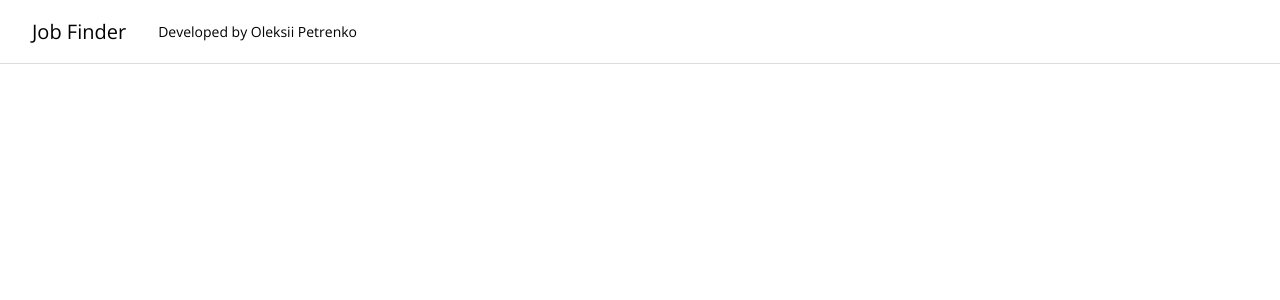
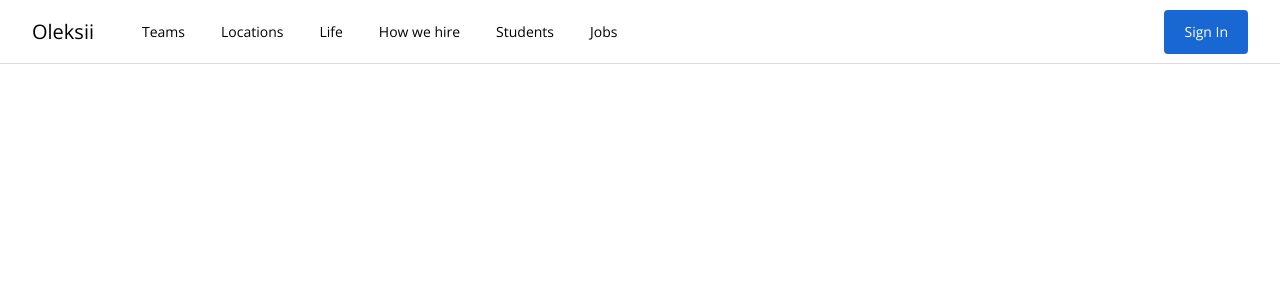
Before and after one commit to alekseypetrenko/job-search, a Vue app: page / in a window 1280 px wide. Shown: the top 300 px of the page. Built offline with nearby package versions, Linux system fonts and the light colour scheme.

Commit message:
Add action button, change main component, add tests, edit tailwind config

```diff
--- a/package.json
+++ b/package.json
@@ -5,7 +5,7 @@
   "scripts": {
     "serve": "vue-cli-service serve",
     "build": "vue-cli-service build",
-    "test:unit": "vue-cli-service test:unit",
+    "test": "vue-cli-service test:unit --watch",
     "lint": "vue-cli-service lint"
   },
   "dependencies": {
--- /dev/null
+++ b/src/components/ActionButton.vue
@@ -0,0 +1,27 @@
+<template>
+  <button class="primary">
+    {{ text }}
+  </button>
+</template>
+
+<script>
+export default {
+  name: "ActionButton",
+  props: {
+    text: {
+      type: String,
+      default: "Click",
+    },
+  },
+};
+</script>
+
+<style scoped>
+button {
+  @apply px-5 py-3 rounded font-medium;
+}
+
+.primary {
+  @apply text-white bg-brand-blue-1 hover:shadow-blue;
+}
+</style>
--- a/src/components/MainNav.vue
+++ b/src/components/MainNav.vue
@@ -4,21 +4,68 @@
       <div
         class="flex flex-nowrap h-full px-8 mx-auto border-b border-solid border-brand-gray-1"
       >
-        <a href="/" class="flex items-center h-full text-xl">{{ company }}</a>
-        <h2 class="flex items-center h-full ml-8">Developed by {{ author }}</h2>
+        <a :href="url" class="flex items-center h-full text-xl">{{
+          company
+        }}</a>
+
+        <nav class="h-full ml-12">
+          <ul class="flex h-full p-0 m-0 list-none">
+            <li
+              v-for="menuItem in menuItems"
+              :key="menuItem"
+              class="h-full ml-9 first:ml-0"
+              data-test="main-nav-list-item"
+            >
+              <a href="/" class="flex items-center h-full py-2.5">{{
+                menuItem
+              }}</a>
+            </li>
+          </ul>
+        </nav>
+
+        <div class="flex items-center h-full ml-auto">
+          <profile-image v-if="isLoggedIn" data-test="profile-image" />
+          <action-button
+            v-else
+            text="Sign In"
+            data-test="login-button"
+            @click="loginUser"
+          />
+        </div>
       </div>
     </div>
   </header>
 </template>
 
 <script>
+import ActionButton from "@/components/ActionButton.vue";
+import ProfileImage from "@/components/ProfileImage.vue";
+
 export default {
   name: "MainNav",
+  components: {
+    ActionButton,
+    ProfileImage,
+  },
   data() {
     return {
-      company: "Job Finder",
-      author: "Oleksii Petrenko",
+      company: "Oleksii",
+      url: "https://careers.google.com",
+      menuItems: [
+        "Teams",
+        "Locations",
+        "Life",
+        "How we hire",
+        "Students",
+        "Jobs",
+      ],
+      isLoggedIn: false,
     };
+  },
+  methods: {
+    loginUser() {
+      this.isLoggedIn = true;
+    },
   },
 };
 </script>
--- /dev/null
+++ b/src/components/ProfileImage.vue
@@ -0,0 +1,15 @@
+<template>
+  <img :src="imageLink" class="w-8 h-8 object-contain rounded-3xl" />
+</template>
+
+<script>
+export default {
+  name: "ProfileImage",
+  data() {
+    return {
+      imageLink:
+        "https://www.pngitem.com/pimgs/m/487-4876417_link-head-png-toon-link-face-png-transparent.png",
+    };
+  },
+};
+</script>
--- a/tailwind.config.js
+++ b/tailwind.config.js
@@ -11,8 +11,17 @@ module.exports = {
       colors: {
         "brand-gray-1": "#dadce0",
         "brand-blue-1": "#1967d2",
+        "brand-blue-2": "#4285f4",
         "brand-green-1": "#137333",
       },
+      boxShadow: {
+        blue: "0 0 3px 3px #4285f4",
+      },
+    },
+  },
+  variants: {
+    extend: {
+      margin: ["first"],
     },
   },
   plugins: [],
```
Also changed, not shown: 1 other file (tests, documents, lock files or other folders).
